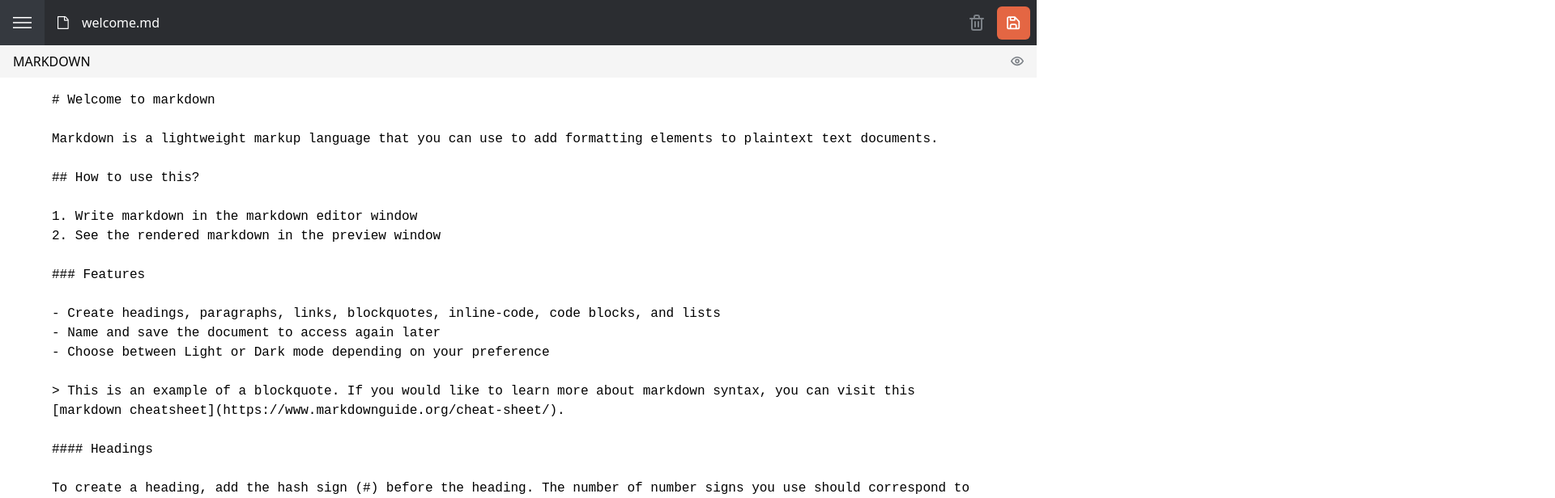
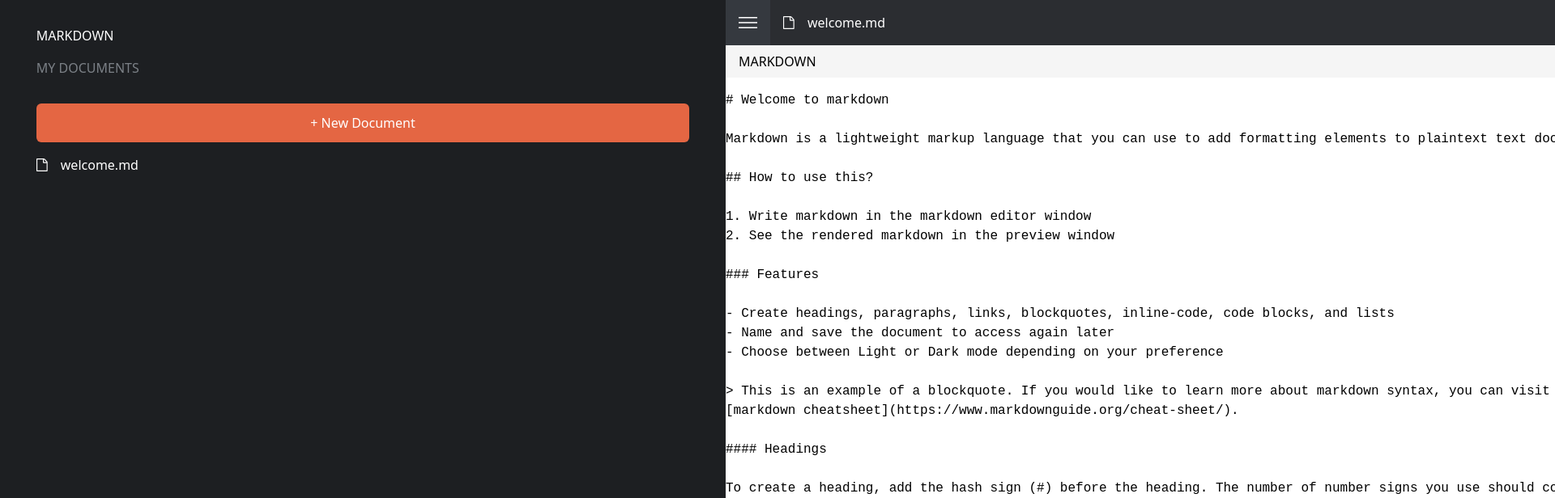
Before and after one commit to Braden0006/markdown-editor, a React (Vite) app: page / in a window 1280 px wide. Both pictures are taken after a click on the icon 27 px from the left and 28 px from the top of the page. Shown: the top 616 px of the page at 81% size, 1920 px wide, since content can reach past the window. Built offline with nearby package versions, Linux system fonts and the light colour scheme.

Commit message:
Created, styled, and added add document functionality for "Menu" component

```diff
--- a/src/App.tsx
+++ b/src/App.tsx
@@ -5,12 +5,19 @@ import { MarkdownContext } from "./context/MarkdownContext";
 import Navbar from "./components/Navbar";
 import Preview from "./components/Preview";
 import Markdown from "./components/Markdown";
+import Menu from "./components/Menu";
 
 interface props {
   markdownInput: string;
   setMarkdownInput: (markdownInput: string) => void;
   preview: boolean;
   setPreview: (preview: boolean) => void;
+  document: any;
+  setDocument: (document: any) => void;
+  id: number;
+  setId: (id: number) => void;
+  showMenu: boolean;
+  setShowMenu: (showMenu: boolean) => void;
 }
 
 function App() {
@@ -53,18 +60,37 @@ This markdown editor allows for inline-code snippets, like this: '<p>I'm inline<
 
   const [preview, setPreview] = useState<boolean>(false);
 
+  const [id, setId] = useState(0);
+  const [document, setDocument] = useState([{ name: "welcome.md", id: id }]);
+  const [showMenu, setShowMenu] = useState(false);
+
   return (
-    <>
+    <div className="flex">
+      {showMenu && (
+        <aside className="bg-black w-70v">
+          <Menu
+            document={document}
+            setDocument={setDocument}
+            id={id}
+            setId={setId}
+          />
+        </aside>
+      )}
+
+      <div className="w-screen">
         <nav>
-        <Navbar />
+          <Navbar showMenu={showMenu} setShowMenu={setShowMenu} />
         </nav>
         <main className="flex flex-col items-center">
-        <MarkdownContext.Provider value={{ markdownInput, setMarkdownInput, preview, setPreview }}>
+          <MarkdownContext.Provider
+            value={{ markdownInput, setMarkdownInput, preview, setPreview }}
+          >
             <Preview />
             <Markdown />
           </MarkdownContext.Provider>
         </main>
-    </>
+      </div>
+    </div>
   );
 }
 
--- /dev/null
+++ b/src/components/MarkComponent.tsx
@@ -0,0 +1,18 @@
+import React, { FC } from 'react'
+import SyntaxHighlighter from 'react-syntax-highlighter'
+import { docco } from 'react-syntax-highlighter/dist/esm/styles/hljs'
+
+interface Props {
+    value: any;
+    language: any;
+}
+
+const MarkComponent: FC<Props> = ({ value, language }) => {
+    return (
+        <SyntaxHighlighter language={language && null} style={docco}>
+            {value ?? ''}
+        </SyntaxHighlighter>
+    )
+}
+
+export default MarkComponent;
--- a/src/components/Markdown.tsx
+++ b/src/components/Markdown.tsx
@@ -1,6 +1,8 @@
 import React, { FC, useState } from "react";
 
 import MarkdownPreview from "./MarkdownPreview";
+
+
 import { useMarkdownContext } from "../context/MarkdownContext";
 
 export default function Markdown() {
@@ -12,7 +14,7 @@ export default function Markdown() {
   }
 
   return (
-    <>
+    <div>
       {preview ? (
         <MarkdownPreview />
       ) : (
@@ -22,6 +24,6 @@ export default function Markdown() {
           onChange={handleChange}
         ></textarea>
       )}
-    </>
+    </div>
   );
 }
--- /dev/null
+++ b/src/components/Menu.tsx
@@ -0,0 +1,65 @@
+import React, { FC } from "react";
+
+interface Props {
+  document: any;
+  setDocument: (document: any) => void;
+  id: number;
+  setId: (id: number) => void;
+}
+
+const Menu: FC<Props> = ({ document, setDocument, setId, id }) => {
+  const handleChange = () => {
+    setId((id += 1));
+    setDocument((current: string) => [
+      ...current,
+      { name: "untitled.md", id: id },
+    ]);
+  };
+
+  let key = 0;
+
+  return (
+    <div className="flex flex-col items-center w-70v">
+      <div className="flex flex-col w-90% pt-8 pb-4">
+        <h1 className="text-white">MARKDOWN</h1>
+        <h2 className="text-grey">MY DOCUMENTS</h2>
+      </div>
+
+      <button
+        className="w-90% rounded-md p-3 text-center bg-orange text-white"
+        onClick={handleChange}
+      >
+        + New Document
+      </button>
+
+      <div className="flex flex-col text-white mt-4 w-90%">
+        {document.map((doc: any) => {
+          return (
+            <span className="flex items-center mb-4" key={key += 1}>
+              <svg
+                className="mr-4"
+                width="14"
+                height="16"
+                xmlns="http://www.w3.org/2000/svg"
+              >
+                <path
+                  d="M13.107 3.393c.167.167.31.393.429.678.119.286.178.548.178.786v10.286c0 .238-.083.44-.25.607a.827.827 0 0 1-.607.25h-12a.827.827 0 0 1-.607-.25.827.827 0 0 1-.25-.607V.857C0 .62.083.417.25.25A.827.827 0 0 1 .857 0h8c.238 0 .5.06.786.179.286.119.512.261.678.428l2.786 2.786ZM9.143 1.214v3.357H12.5c-.06-.172-.125-.294-.196-.366L9.509 1.411c-.072-.072-.194-.137-.366-.197Zm3.428 13.643V5.714H8.857a.827.827 0 0 1-.607-.25.827.827 0 0 1-.25-.607V1.143H1.143v13.714H12.57Z"
+                  fill="#FFF"
+                />
+              </svg>
+              <input
+                className="bg-black outline-none"
+                defaultValue={doc.name}
+                onChange={(e) => e.target.value}
+                spellCheck={false}
+                type="text"
+              />
+            </span>
+          );
+        })}
+      </div>
+    </div>
+  );
+};
+
+export default Menu;
--- a/src/components/Navbar.tsx
+++ b/src/components/Navbar.tsx
@@ -1,11 +1,17 @@
-import React from "react";
+import React, { FC } from "react";
 
-export default function Navbar() {
+interface Props {
+  showMenu: boolean;
+  setShowMenu: (showMenu: boolean) => void;
+}
+
+const Navbar: FC<Props> = ({ showMenu, setShowMenu }) => {
   return (
     <div className="bg-navbarbg h-14 flex align-center items-center justify-between">
       <div className="flex items-center h-full">
         <div className="flex items-center bg-navbarmenu mr-4 h-full px-4 ">
           <svg
+            onClick={() => setShowMenu(!showMenu)}
             width="23"
             height="14"
             viewBox="0 0 23 14"
@@ -53,4 +59,6 @@ export default function Navbar() {
       </div>
     </div>
   );
-}
+};
+
+export default Navbar;
--- a/tailwind.config.cjs
+++ b/tailwind.config.cjs
@@ -11,6 +11,8 @@ module.exports = {
         orange: '#E46643',
         lightorange: '#F39765',
         greywhite: '#F5F5F5',
+        black: '#1D1F22',
+        grey: '#7C8187',
       },
       width: {
         '10v': '10vw',
@@ -22,6 +24,7 @@ module.exports = {
         '70v': '70vw',
         '80v': '80vw',
         '90v': '90vw',
+        '90%': '90%',
       },
       height: {
         '10v': '10vh',
```
Lines whose indentation alone changed are shown as unchanged.
